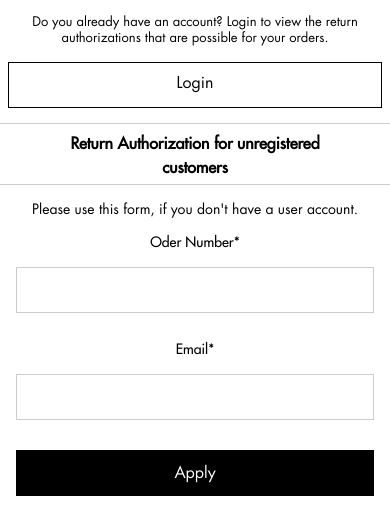
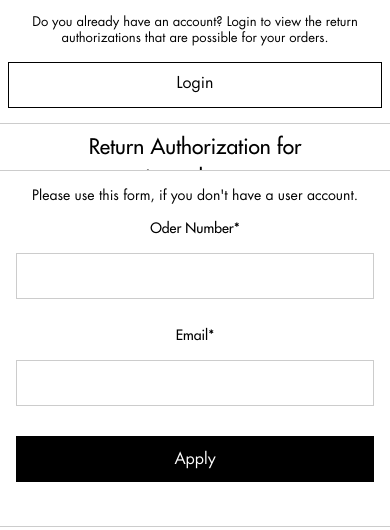
Before and after one commit to 24e1010012-hub/return-dg, a plain HTML site: page index.html in a window 390 px wide. Shown: the part 1062-1592 px from the top of the page. Drawn offline with Linux system fonts and the light colour scheme.

Commit message:
Update styles.css

```diff
--- a/assets/styles.css
+++ b/assets/styles.css
@@ -775,7 +775,7 @@ body{
     }
 
     .contact-1-right{
-        padding: 6px 0px 0px 62px;
+        padding: 6px 0px 0px 145px;
     }
 
     .input-form-right{
@@ -960,12 +960,12 @@ body{
     .apply-author-mobile h2{
         padding: 8px 36px 8px 36px;
         text-align: center;
-        font-size: 16px;
-        font-weight: 600;
+        font-size: 21px;
+        font-weight: 500;
         border-top: 1px solid #ccc;
         border-bottom: 1px solid #ccc;
         width: 100%;
-        height: 62px;
+        height: 48px;
         line-height: 1.5;
         overflow: hidden;
      }
```
